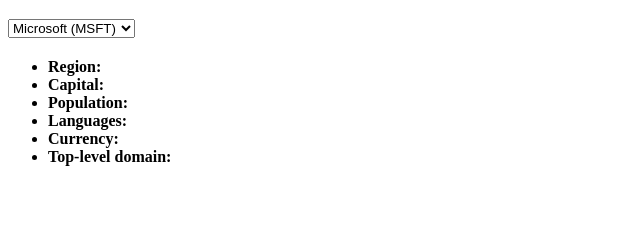
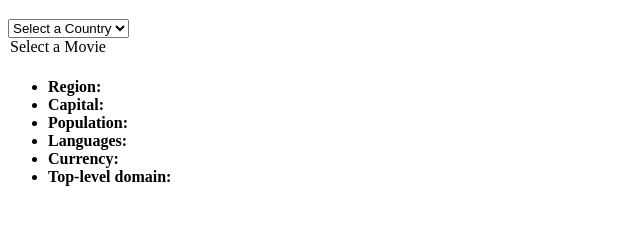
Before and after one commit to AishuM12/Final-Project, a plain HTML site: page index.html in a window 1280 px wide. Shown: the part 61-286 px from the top of the page, without its empty margins (0-640 px from the left). Drawn offline with nearby package versions, Linux system fonts and the light colour scheme; no server answers.

Commit message:
Elements added

```diff
--- a/index.html
+++ b/index.html
@@ -10,15 +10,10 @@
   <h1>Destination of the Day</h1>
 
   <select id="country-select">
+    <option value="N/A">Select a Country</option>
     <option value="Portugal">Portugal</option>
-    <option value="MSFT" selected>Microsoft (MSFT)</option>
-            <option value="GOOG">Google (GOOGL)</option>
-            <option value="AAPL">Apple (AAPL)</option>
-            <option value="NFLX">Netflix (NFLX)</option>
-            <option value="SPOT">Spotify (SPOT)</option>
-            <option value="SPOT">Pinterest (PINS)</option>
   </select>
-
+  <option value="N/A">Select a Movie</option>
   <div id="country-card" class="hidden">
     <h2 id="country-name"></h2>
     <ul>
@@ -33,11 +28,17 @@
 
 
 
-  <script type="text/javascript">
+  <script src="https://cdn.jsdelivr.net/npm/d3@7"></script>
+    <script type="text/javascript">
 
-    // Defining variables
+  var requestUrl = 'https://restcountries.com/v3.1/all'
+  d3.json(requestUrl).then(function(data){
+    console.log("DATA:", data)
+
+    // Element References
 
     var countryName = document.getElementById("country-name")
+    displaycountryName.innerText = data.drinks.length
     var region = document.getElementById("region")
     var capital = document.getElementById("capital");
     var population = document.getElementById("population");
@@ -45,5 +46,5 @@
     var currency = document.getElementById("currency")
 
 
-
+  })
   </script>
```
